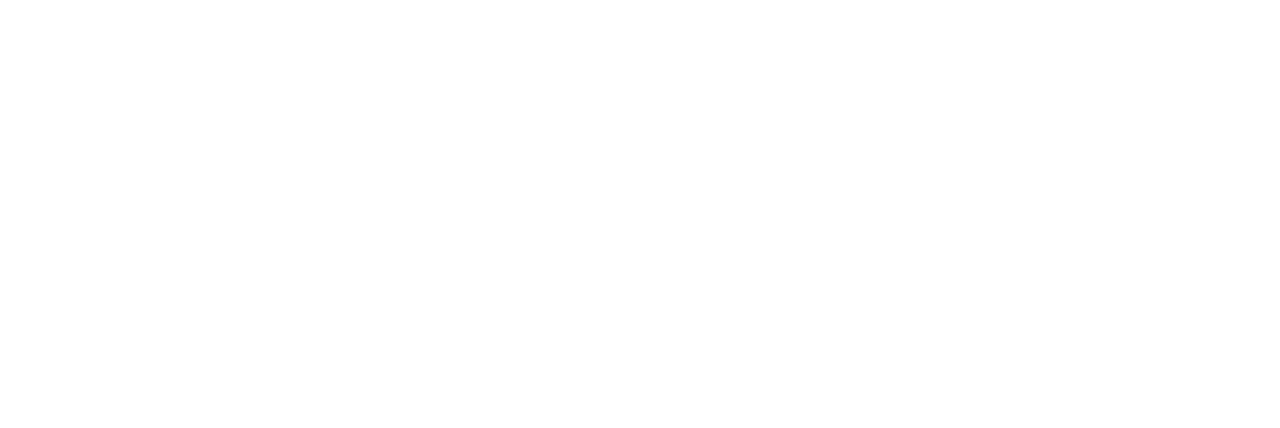
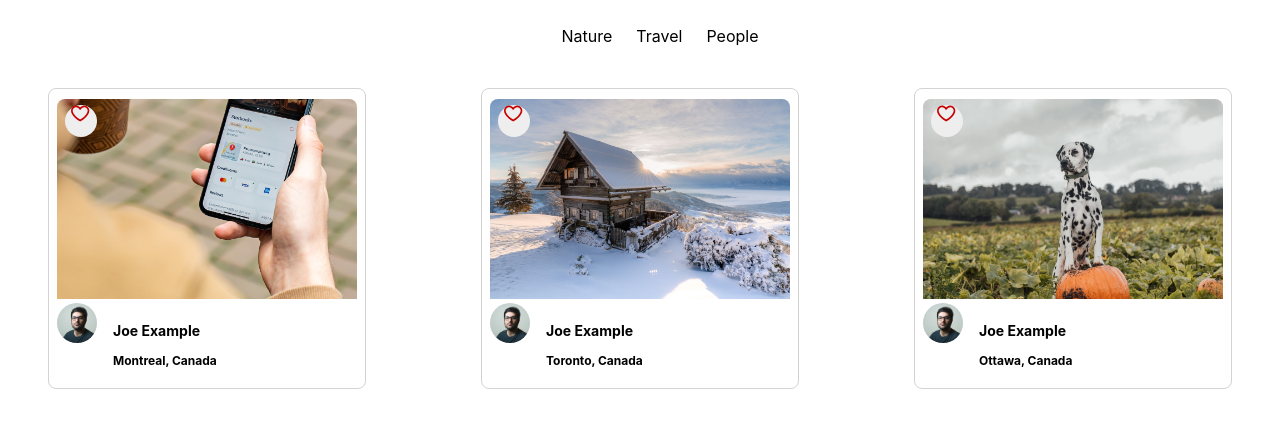
Before and after one commit to Yoimiya428/photo-lab, a React (Vite) app in the folder frontend/: page / in a window 1280 px wide. Shown: the top 428 px of the page. Built offline with nearby package versions, Linux system fonts and the light colour scheme.

Commit message:
Photo Topics

```diff
--- a/frontend/src/App.jsx
+++ b/frontend/src/App.jsx
@@ -3,6 +3,7 @@ import React from 'react';
 
  // import PhotoListItem from './components/PhotoListItem';
  import PhotoList from './components/PhotoList';
+ import TopicList from './components/TopicList';
  import './App.scss';
 
 // const sampleDataForPhotoListItem = {
@@ -28,7 +29,8 @@ import React from 'react';
 
 const App = () => (
   <div className="App">
-    {/* { Array.from(Array(3)).map((_, index) => <PhotoListItem key={index}/>) } */}
+
+    <TopicList/>
     <PhotoList/>
   </div>
 )
--- a/frontend/src/components/PhotoList.jsx
+++ b/frontend/src/components/PhotoList.jsx
@@ -1,5 +1,6 @@
 import React from 'react';
 import "../styles/PhotoList.scss";
+import PhotoListItem from './PhotoListItem';
 
 const sampleDataForPhotoList = [
   {
@@ -55,7 +56,9 @@ const sampleDataForPhotoList = [
 const PhotoList = () => {
   return (
     <ul className="photo-list">
-      {/* Insert React */}
+      {sampleDataForPhotoList.map((photo) => (
+        <PhotoListItem key={photo.id} photo={photo} />
+      ))}
     </ul>
   );
 };
--- a/frontend/src/components/PhotoListItem.jsx
+++ b/frontend/src/components/PhotoListItem.jsx
@@ -1,9 +1,9 @@
+import React, { useState } from 'react';
 import "../styles/PhotoListItem.scss";
-import useState from 'react';
 import PhotoFavButton from './PhotoFavButton';
 
 const PhotoListItem = ({ photo }) => {
-  const { id, imageSource, username, profile, location } = photo;
+  const { id, urls, user, location } = photo;
 
   const [isFavorited, setIsFavorited] = useState(false);
 
@@ -16,12 +16,12 @@ const PhotoListItem = ({ photo }) => {
     <div className="photo-list__item">
       <PhotoFavButton isFavorited={isFavorited} onClick={toggleFavorite} />
 
-      <img src={imageSource} alt={`${username}'s photo`} className="photo-list__image" />
+      <img src={urls.regular} alt={`${user.username}'s photo`} className="photo-list__image" />
 
       <div className="photo-list__user-details">
-        <img src={profile} alt={`${username}'s profile`} className="photo-list__user-profile" />
+        <img src={user.profile} alt={`${user.username}'s profile`} className="photo-list__user-profile" />
         <div className="photo-list__user-info">
-          <h3 className="photo-list__user-name">{username}</h3>
+          <h3 className="photo-list__user-name">{user.name}</h3>
           <p className="photo-list__location">{location.city}, {location.country}</p>
         </div>
       </div>
@@ -29,5 +29,4 @@ const PhotoListItem = ({ photo }) => {
   );
 };
 
-
 export default PhotoListItem;
--- a/frontend/src/components/TopicList.jsx
+++ b/frontend/src/components/TopicList.jsx
@@ -1,4 +1,5 @@
 import "../styles/TopicList.scss";
+import TopicListItem from "./TopicListItem";
 
 const sampleDataForTopicList = [
   {
@@ -20,9 +21,11 @@ const sampleDataForTopicList = [
 
 const TopicList = () => {
   return (
-    <div className="top-nav-bar__topic-list">
-      {/* Insert React */}
-    </div>
+    <ul className="top-nav-bar__topic-list">
+      {sampleDataForTopicList.map((topic) => (
+        <TopicListItem key={topic.id} label={topic.title} />
+      ))}
+    </ul>
   );
 };
 
--- a/frontend/src/components/TopicListItem.jsx
+++ b/frontend/src/components/TopicListItem.jsx
@@ -1,15 +1,15 @@
 import "../styles/TopicListItem.scss";
 
-const sampleDataForTopicListItem = {
-  id: 1,
-  slug: "topic-1",
-  label: "Nature",
-};
+// const sampleDataForTopicListItem = {
+//   id: 1,
+//   slug: "topic-1",
+//   label: "Nature",
+// };
 
-const TopicListItem = () => {
+const TopicListItem = ({label}) => {
   return (
     <div className="topic-list__item">
-      {/* Insert React */}
+      {label}
     </div>
   );
 };
```
